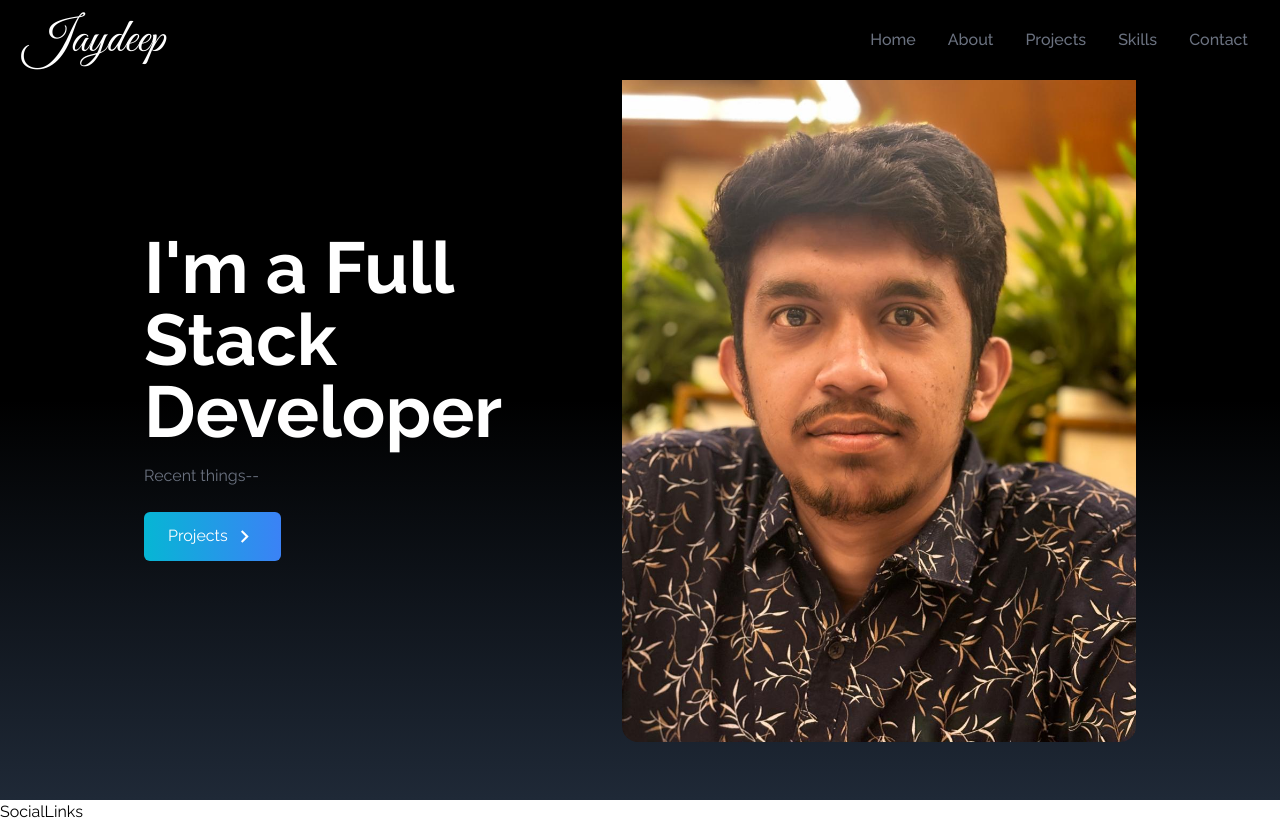
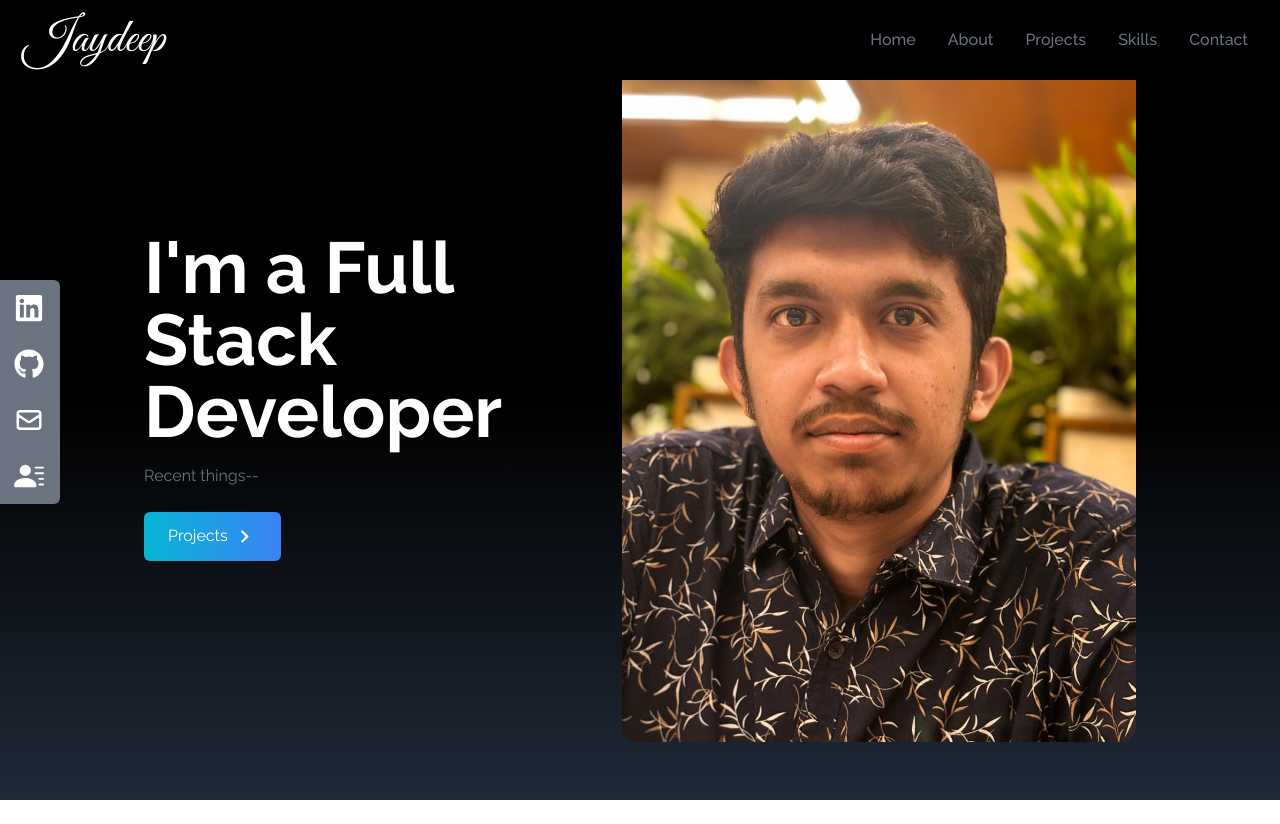
Before and after one commit to jaydeep099/Portfolio, a React (Vite) app: page / in a window 1280 px wide. After the commit the page ends 800 px from the top, so only its background shows below. Built offline with nearby package versions, Linux system fonts and the light colour scheme.

Commit message:
Social links completed

```diff
--- a/src/components/SocialLinks.jsx
+++ b/src/components/SocialLinks.jsx
@@ -1,7 +1,74 @@
-import React from "react";
-
+import { FaGithub, FaLinkedin } from "react-icons/fa";
+import { HiOutlineMail } from "react-icons/hi";
+import { BsFillPersonLinesFill } from "react-icons/bs";
 const SocialLinks = () => {
-  return <div>SocialLinks</div>;
+  const links = [
+    {
+      id: 1,
+      child: (
+        <>
+          LinkedIn <FaLinkedin size={30} />
+        </>
+      ),
+      href: "https://www.linkedin.com/in/jaydeepsinh-parmar-084609247",
+      style: "rounded-tr-md",
+    },
+    {
+      id: 2,
+      child: (
+        <>
+          GitHub <FaGithub size={30} />
+        </>
+      ),
+      href: "https://github.com/jaydeep099",
+    },
+    {
+      id: 3,
+      child: (
+        <>
+          Mail <HiOutlineMail size={30} />
+        </>
+      ),
+      href: "mailto:parmarjaydeepsinh099@gmail.com",
+    },
+    {
+      id: 4,
+      child: (
+        <>
+          Resume <BsFillPersonLinesFill size={30} />
+        </>
+      ),
+      href: "/resume.pdf",
+      style: "rounded-br-md",
+      download: true,
+    },
+  ];
+  return (
+    <div className="flex-col top-[35%] left-0 fixed">
+      <ul>
+      {links.map(({ id, child, href, style, download }) => (
+          <li
+            key={id}
+            className={
+              "flex justify-between items-center w-40 h-14 px-4 ml-[-100px] hover:ml-[-10px] hover:rounded-md duration-300 bg-gray-500" +
+              " " +
+              style
+            }
+          >
+            <a
+              href={href}
+              className="flex justify-between items-center w-full text-white"
+              download={download}
+              target="_blank"
+              rel="noreferrer"
+            >
+              {child}
+            </a>
+          </li>
+        ))}
+      </ul>
+    </div>
+  );
 };
 
 export default SocialLinks;
```
Also changed, not shown: 1 other file (tests, documents, lock files or other folders).
